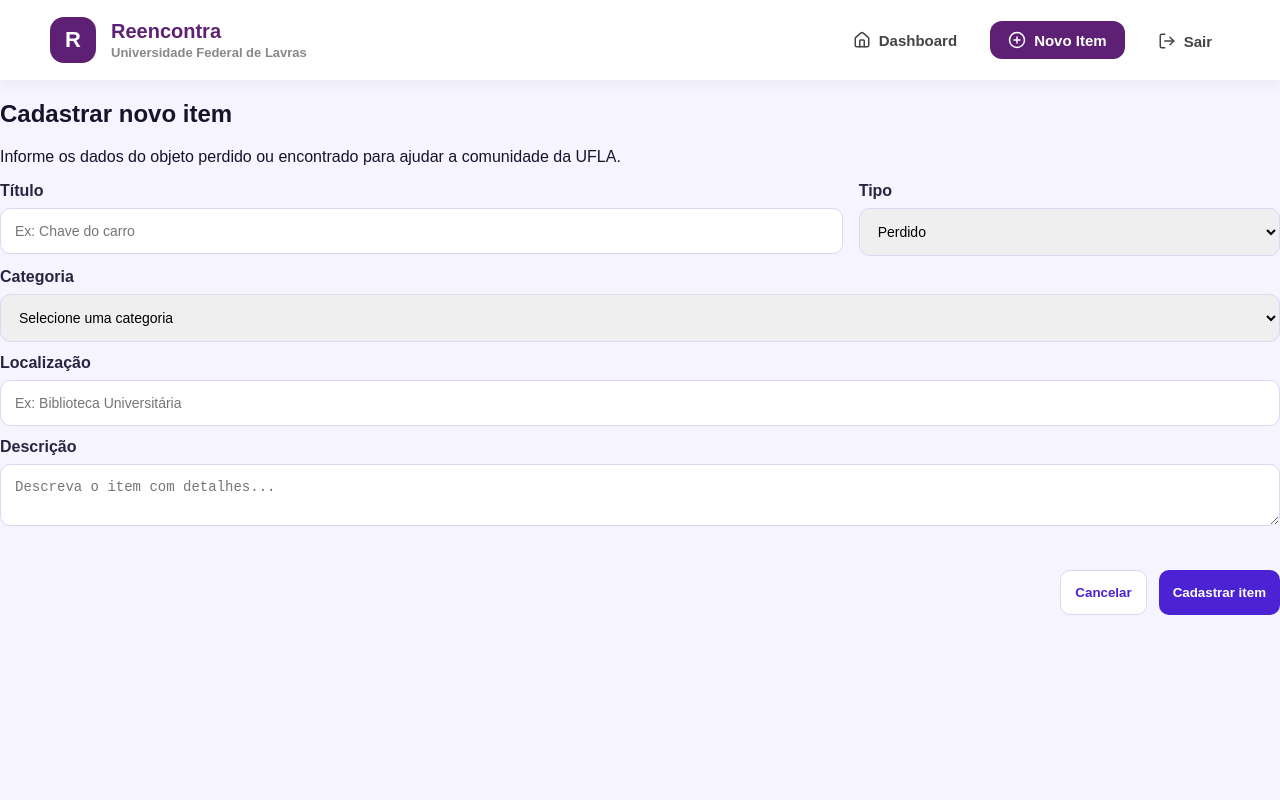
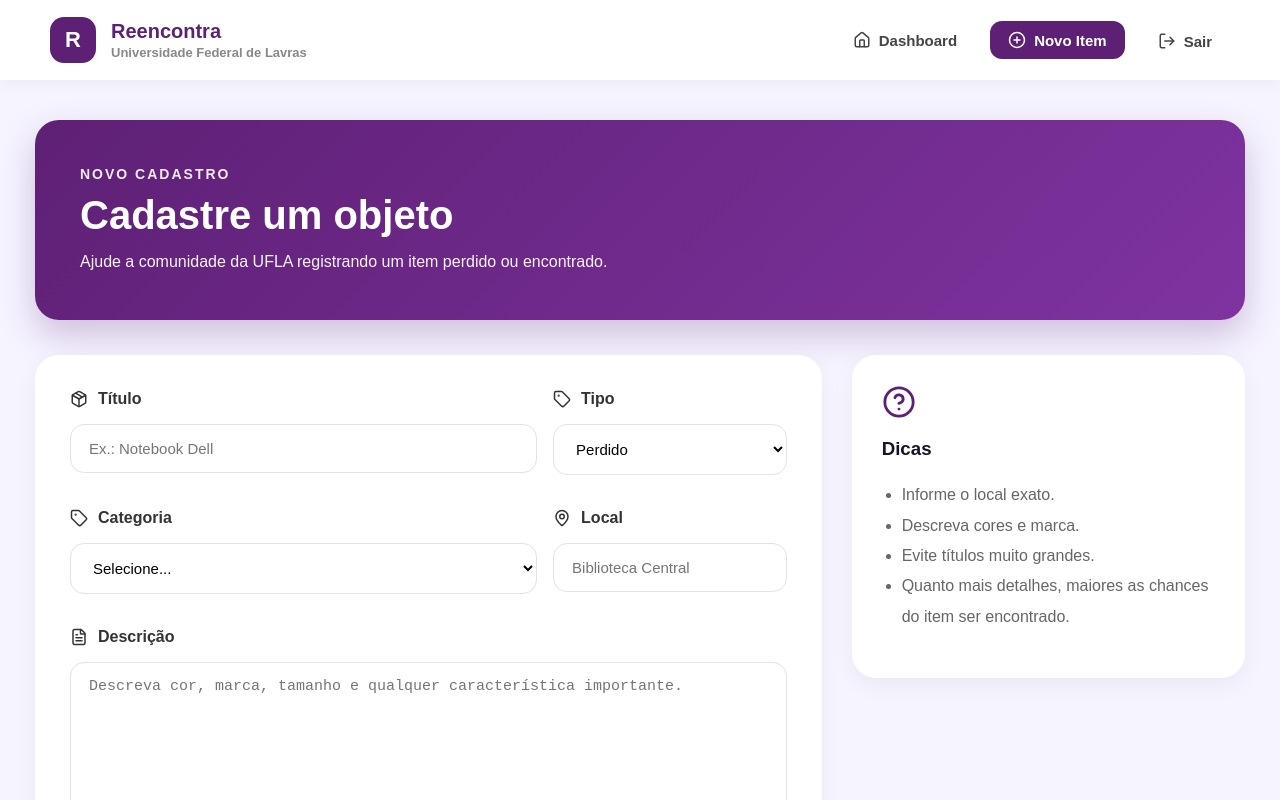
Before and after one commit to JoaoMarcosLeal/Reencontra, a React (Create React App) app in the folder frontend/: page /novo-item in a window 1280 px wide. Shown: the top 800 px of the page. Built offline with nearby package versions, Linux system fonts and the light colour scheme; sample sign-in values are in the browser's storage.

Commit message:
style: modernizar interface de cadastro de itens

```diff
--- a/frontend/src/App.css
+++ b/frontend/src/App.css
@@ -664,3 +664,216 @@ button:disabled {
     justify-content:center;
 }
 }
+
+.create-container{
+    max-width:1300px;
+    margin:auto;
+    padding:40px 35px 70px;
+}
+
+.create-banner{
+    background:linear-gradient(135deg,#5E2075,#7F33A0);
+    color:white;
+    border-radius:24px;
+    padding:45px;
+    margin-bottom:35px;
+    box-shadow:0 15px 35px rgba(94,32,117,.25);
+}
+
+.create-banner span{
+    font-size:14px;
+    letter-spacing:2px;
+    text-transform:uppercase;
+    font-weight:700;
+    opacity:.9;
+}
+
+.create-banner h1{
+    margin:10px 0;
+    font-size:40px;
+}
+
+.create-banner p{
+    margin:0;
+    max-width:650px;
+    line-height:1.7;
+    opacity:.95;
+}
+
+.create-layout{
+    display:grid;
+    grid-template-columns:2fr 1fr;
+    gap:30px;
+    align-items:start;
+}
+
+.create-card{
+    background:white;
+    border-radius:24px;
+    padding:35px;
+    box-shadow:0 8px 25px rgba(0,0,0,.05);
+}
+
+.form-group{
+    margin-bottom:22px;
+}
+
+.form-group label{
+    display:flex;
+    align-items:center;
+    gap:10px;
+    font-weight:600;
+    margin-bottom:8px;
+    color:#333;
+}
+
+.form-group input,
+.form-group textarea,
+.form-group select{
+    width:100%;
+    padding:15px 18px;
+    border:1px solid #E3E3E3;
+    border-radius:14px;
+    font-size:15px;
+    transition:.2s;
+    background:white;
+}
+
+.form-group textarea{
+    resize:vertical;
+    min-height:160px;
+}
+
+.form-group input:focus,
+.form-group textarea:focus,
+.form-group select:focus{
+    outline:none;
+    border-color:#5E2075;
+    box-shadow:0 0 0 4px rgba(94,32,117,.08);
+}
+
+.buttons{
+    display:flex;
+    justify-content:flex-end;
+    gap:15px;
+    margin-top:30px;
+}
+
+.cancel-button{
+    background:white;
+    color:#5E2075;
+    border:1px solid #DDD;
+}
+
+.cancel-button:hover{
+    background:#F5F2FA;
+}
+
+.save-button{
+    background:#5E2075;
+    color:white;
+}
+
+.save-button:hover{
+    background:#4A1760;
+}
+
+.cancel-button,
+.save-button{
+    display:flex;
+    align-items:center;
+    justify-content:center;
+    gap:10px;
+    border:none;
+    border-radius:14px;
+    padding:14px 28px;
+    font-size:15px;
+    font-weight:600;
+    cursor:pointer;
+    transition:.2s;
+}
+
+.success-box{
+    background:#EAF8EE;
+    color:#2E7D32;
+    border-left:5px solid #2E7D32;
+    padding:15px;
+    border-radius:10px;
+    margin-top:20px;
+}
+
+.error-box{
+    background:#FDEAEA;
+    color:#D32F2F;
+    border-left:5px solid #D32F2F;
+    padding:15px;
+    border-radius:10px;
+    margin-top:20px;
+}
+
+/* Card lateral */
+
+.tips-card{
+    background:white;
+    border-radius:24px;
+    padding:30px;
+    box-shadow:0 8px 25px rgba(0,0,0,.05);
+    position:sticky;
+    top:110px;
+}
+
+.tips-card svg{
+    color:#5E2075;
+    margin-bottom:15px;
+}
+
+.tips-card h3{
+    margin-top:0;
+    margin-bottom:20px;
+}
+
+.tips-card ul{
+    padding-left:20px;
+    color:#666;
+    line-height:1.9;
+}
+
+@media(max-width:950px){
+
+.create-layout{
+    grid-template-columns:1fr;
+}
+
+.tips-card{
+    position:static;
+}
+
+}
+
+@media(max-width:650px){
+
+.create-container{
+    padding:25px 18px;
+}
+
+.create-banner{
+    padding:30px;
+}
+
+.create-banner h1{
+    font-size:30px;
+}
+
+.form-row{
+    grid-template-columns:1fr;
+}
+
+.buttons{
+    flex-direction:column-reverse;
+}
+
+.buttons button{
+    width:100%;
+}
+
+}
--- a/frontend/src/pages/CreateItem.jsx
+++ b/frontend/src/pages/CreateItem.jsx
@@ -1,7 +1,17 @@
-import { useState, useEffect } from "react";
+import { useState } from "react";
 import { useNavigate } from "react-router-dom";
 import Navbar from "../components/Navbar";
 import api from "../services/api";
+
+import {
+  Package,
+  MapPin,
+  Tag,
+  FileText,
+  CircleHelp,
+  ArrowLeft,
+  Plus,
+} from "lucide-react";
 
 function CreateItem() {
   const navigate = useNavigate();
@@ -39,10 +49,10 @@ function CreateItem() {
 
       setTimeout(() => {
         navigate("/dashboard");
-            }, 1000);
+      }, 1200);
     } catch (error) {
       console.error(error);
-            setErrorMessage("Erro ao cadastrar item. Verifique os dados.");
+      setErrorMessage("Erro ao cadastrar item.");
     } finally {
       setLoading(false);
     }
@@ -52,91 +62,200 @@ function CreateItem() {
     <>
       <Navbar />
 
-            <main className="create-item-page">
-                <section className="create-item-header">
-                    <h1>Cadastrar novo item</h1>
+      <main className="create-container">
+
+        <section className="create-banner">
+
+          <div>
+
+            <span>NOVO CADASTRO</span>
+
+            <h1>Cadastre um objeto</h1>
+
             <p>
-                        Informe os dados do objeto perdido ou encontrado para ajudar a comunidade da UFLA.
+              Ajude a comunidade da UFLA registrando um item perdido ou
+              encontrado.
             </p>
+
+          </div>
+
         </section>
 
-                <section className="create-item-card">
-                    <form className="item-form" onSubmit={handleSubmit}>
+        <div className="create-layout">
+
+          <section className="create-card">
+
+            <form onSubmit={handleSubmit}>
+
               <div className="form-row">
+
                 <div className="form-group">
-                                <label>Título</label>
+
+                  <label>
+                    <Package size={18}/>
+                    Título
+                  </label>
+
                   <input
                     type="text"
-                                    placeholder="Ex: Chave do carro"
+                    placeholder="Ex.: Notebook Dell"
                     value={title}
-                                    onChange={(e) => setTitle(e.target.value)}
+                    onChange={(e)=>setTitle(e.target.value)}
                     required
                   />
+
                 </div>
 
                 <div className="form-group">
-                                <label>Tipo</label>
+
+                  <label>
+                    <Tag size={18}/>
+                    Tipo
+                  </label>
+
                   <select
                     value={isFound}
-                                    onChange={(e) => setIsFound(e.target.value === "true")}
+                    onChange={(e)=>setIsFound(e.target.value==="true")}
                   >
-                                    <option value="false">Perdido</option>
-                                    <option value="true">Encontrado</option>
+                    <option value="false">
+                      Perdido
+                    </option>
+
+                    <option value="true">
+                      Encontrado
+                    </option>
+
                   </select>
+
                 </div>
+
+              </div>
+
+              <div className="form-row">
+
+                <div className="form-group">
+
+                  <label>
+                    <Tag size={18}/>
+                    Categoria
+                  </label>
+
+                  <select
+                    value={category}
+                    onChange={(e)=>setCategory(e.target.value)}
+                    required
+                  >
+                    <option value="">
+                      Selecione...
+                    </option>
+
+                    <option>
+                      Eletrônicos
+                    </option>
+
+                    <option>
+                      Documentos
+                    </option>
+
+                    <option>
+                      Chaves
+                    </option>
+
+                    <option>
+                      Acessórios
+                    </option>
+
+                    <option>
+                      Outros
+                    </option>
+
+                  </select>
+
                 </div>
 
                 <div className="form-group">
-                            <label>Categoria</label>
-                            <select
-                                value={category}
-                                onChange={(e) => setCategory(e.target.value)}
+
+                  <label>
+                    <MapPin size={18}/>
+                    Local
+                  </label>
+
+                  <input
+                    value={location}
+                    onChange={(e)=>setLocation(e.target.value)}
+                    placeholder="Biblioteca Central"
                     required
-                            >
-                                <option value="">Selecione uma categoria</option>
-                                <option value="Eletrônicos">Eletrônicos</option>
-                                <option value="Documentos">Documentos</option>
-                                <option value="Chaves">Chaves</option>
-                                <option value="Acessórios">Acessórios</option>
-                                <option value="Outros">Outros</option>
-                            </select>
+                  />
+
+                </div>
+
               </div>
 
               <div className="form-group">
-                            <label>Localização</label>
-                            <input
-                                type="text"
-                                placeholder="Ex: Biblioteca Universitária"
-                                value={location}
-                                onChange={(e) => setLocation(e.target.value)}
+
+                <label>
+                  <FileText size={18}/>
+                  Descrição
+                </label>
+
+                <textarea
+                  rows="6"
+                  value={description}
+                  onChange={(e)=>setDescription(e.target.value)}
+                  placeholder="Descreva cor, marca, tamanho e qualquer característica importante."
                   required
                 />
+
               </div>
 
-                        <div className="form-group">
-                            <label>Descrição</label>
-                            <textarea
-                                placeholder="Descreva o item com detalhes..."
-                                value={description}
-                                onChange={(e) => setDescription(e.target.value)}
-                                required
-                            />
+              {successMessage &&
+                <div className="success-box">
+                  {successMessage}
                 </div>
+              }
 
-                        {successMessage && <p className="success-message">{successMessage}</p>}
-                        {errorMessage && <p className="error-message">{errorMessage}</p>}
+              {errorMessage &&
+                <div className="error-box">
+                  {errorMessage}
+                </div>
+              }
 
-                        <div className="form-actions">
-                            <button type="button" className="secondary-button" onClick={() => navigate("/dashboard")}>
-                                Cancelar
+              <div className="buttons">
+
+                <button type="button" className="cancel-button" onClick={()=>navigate("/dashboard")}>
+                  <ArrowLeft size={18}/>
+                  Voltar
                 </button>
 
-                            <button type="submit" disabled={loading}>
-                                {loading ? "Cadastrando..." : "Cadastrar item"}
+                <button type="submit" className="save-button" disabled={loading}>
+                  <Plus size={18}/>
+                  {loading ? "Salvando..." : "Cadastrar Item"}
                 </button>
               </div>
             </form>
           </section>
+
+          <aside className="tips-card">
+            <CircleHelp size={34}/>
+            <h3>Dicas</h3>
+
+            <ul>
+              <li>
+                Informe o local exato.
+              </li>
+              <li>
+                Descreva cores e marca.
+              </li>
+              <li>
+                Evite títulos muito grandes.
+              </li>
+              <li>
+                Quanto mais detalhes, maiores as chances do item ser encontrado.
+              </li>
+            </ul>
+
+          </aside>
+        </div>
       </main>
     </>
   );
```
Lines whose indentation alone changed are shown as unchanged.
